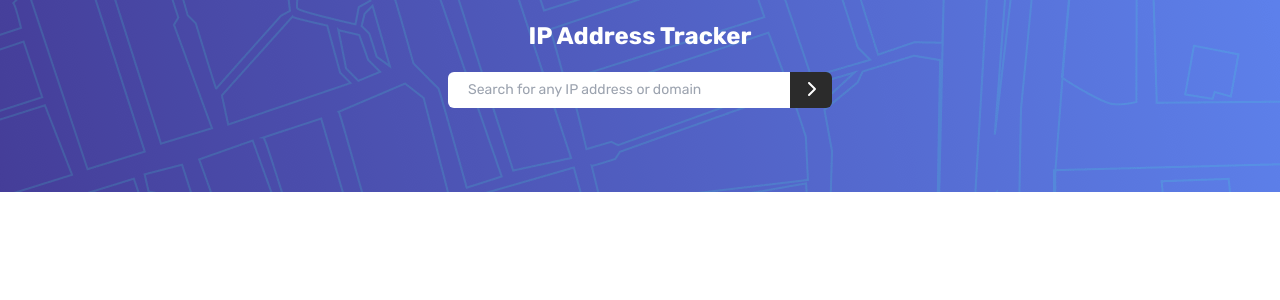
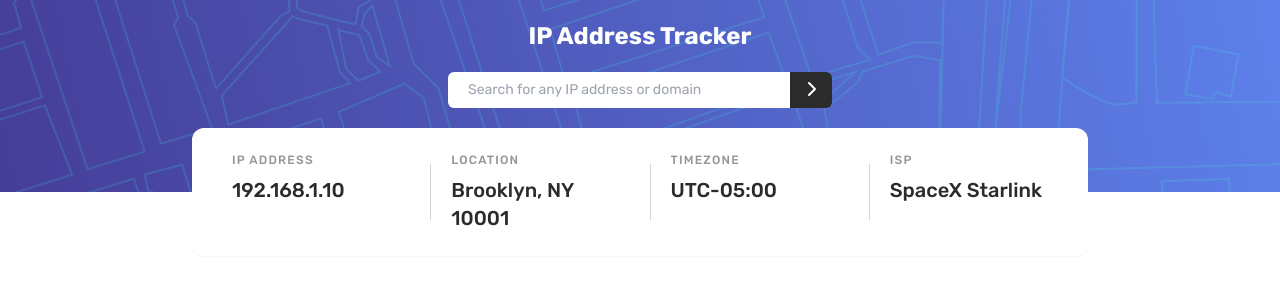
Before and after one commit to coderSuresh/ip-address-tracker, a React (Vite) app: page / in a window 1280 px wide. Shown: the top 300 px of the page. Built offline with nearby package versions, Linux system fonts and the light colour scheme.

Commit message:
non responsive details card

```diff
--- a/src/App.jsx
+++ b/src/App.jsx
@@ -1,10 +1,47 @@
 import Header from './components/Header'
+
+const Details = () => {
+  return (
+    <div className="mx-5">
+      <div className='flex gap-5 bg-white shadow-sm rounded-xl px-10 py-6 justify-between md:mx-auto mt-[-4rem] md:max-w-4xl w-full'>
+        <div className="ip flex-1">
+          <p className='text-xs text-dark-gray uppercase tracking-widest font-medium mb-2'>IP ADDRESS</p>
+          <p className="text-xl text-very-dark-gray font-medium">192.168.1.10</p>
+        </div>
+
+        <div className="divider my-3 ml-5 w-[1px] opacity-40 bg-dark-gray" />
+
+        <div className="location flex-1">
+          <p className='text-xs text-dark-gray uppercase tracking-widest font-medium mb-2'>LOCATION</p>
+          <p className="text-xl text-very-dark-gray font-medium">Brooklyn, NY 10001</p>
+        </div>
+
+        <div className="divider my-3 ml-5 w-[1px] opacity-40 bg-dark-gray" />
+
+        <div className="timezone flex-1 ">
+          <p className='text-xs text-dark-gray uppercase tracking-widest font-medium mb-2'>TIMEZONE</p>
+          <p className="text-xl text-very-dark-gray font-medium">UTC-05:00</p>
+        </div>
+
+        <div className="divider my-3 ml-5 w-[1px] opacity-40 bg-dark-gray" />
+
+        <div className="isp flex-1">
+          <p className='text-xs text-dark-gray uppercase tracking-widest font-medium mb-2'>ISP</p>
+          <p className="text-xl text-very-dark-gray font-medium">SpaceX Starlink</p>
+        </div>
+
+      </div>
+    </div>
+  )
+}
 
 const App = () => {
 
   return (
     <>
       <Header />
+      <Details />
+
     </>
   )
 }
--- a/src/styles/styles.css
+++ b/src/styles/styles.css
@@ -537,8 +537,67 @@ video {
   margin-bottom: 1.25rem;
 }
 
-.mt-5 {
-  margin-top: 1.25rem;
+.my-3 {
+  margin-top: 0.75rem;
+  margin-bottom: 0.75rem;
+}
+
+.my-2 {
+  margin-top: 0.5rem;
+  margin-bottom: 0.5rem;
+}
+
+.my-4 {
+  margin-top: 1rem;
+  margin-bottom: 1rem;
+}
+
+.mt-\[-\] {
+  margin-top: -;
+}
+
+.mt-\[-4rem\] {
+  margin-top: -4rem;
+}
+
+.mt-\[-2rem\] {
+  margin-top: -2rem;
+}
+
+.mt-\[-1\.5rem\] {
+  margin-top: -1.5rem;
+}
+
+.mt-\[-1\.2rem\] {
+  margin-top: -1.2rem;
+}
+
+.mb-1 {
+  margin-bottom: 0.25rem;
+}
+
+.mb-2 {
+  margin-bottom: 0.5rem;
+}
+
+.mb-3 {
+  margin-bottom: 0.75rem;
+}
+
+.mb-4 {
+  margin-bottom: 1rem;
+}
+
+.mt-\[rem\] {
+  margin-top: rem;
+}
+
+.ml-5 {
+  margin-left: 1.25rem;
+}
+
+.ml-6 {
+  margin-left: 1.5rem;
 }
 
 .flex {
@@ -549,12 +608,72 @@ video {
   height: 12rem;
 }
 
+.h-full {
+  height: 100%;
+}
+
+.h-\[80\%\] {
+  height: 80%;
+}
+
+.h-80 {
+  height: 20rem;
+}
+
 .w-full {
   width: 100%;
 }
 
+.w-1 {
+  width: 0.25rem;
+}
+
+.w-\[2px\] {
+  width: 2px;
+}
+
+.w-\[1px\] {
+  width: 1px;
+}
+
 .max-w-\[1440px\] {
   max-width: 1440px;
+}
+
+.flex-1 {
+  flex: 1 1 0%;
+}
+
+.justify-between {
+  justify-content: space-between;
+}
+
+.gap-4 {
+  gap: 1rem;
+}
+
+.gap-5 {
+  gap: 1.25rem;
+}
+
+.gap-8 {
+  gap: 2rem;
+}
+
+.rounded-md {
+  border-radius: 0.375rem;
+}
+
+.rounded {
+  border-radius: 0.25rem;
+}
+
+.rounded-lg {
+  border-radius: 0.5rem;
+}
+
+.rounded-xl {
+  border-radius: 0.75rem;
 }
 
 .rounded-l-md {
@@ -567,8 +686,35 @@ video {
   border-bottom-right-radius: 0.375rem;
 }
 
+.border-r {
+  border-right-width: 1px;
+}
+
+.border-r-2 {
+  border-right-width: 2px;
+}
+
 .bg-very-dark-gray {
   background-color: var(--very-dark-gray);
+}
+
+.bg-white {
+  --tw-bg-opacity: 1;
+  background-color: rgb(255 255 255 / var(--tw-bg-opacity));
+}
+
+.bg-dark-gray {
+  background-color: var(--dark-gray);
+}
+
+.bg-red-50 {
+  --tw-bg-opacity: 1;
+  background-color: rgb(254 242 242 / var(--tw-bg-opacity));
+}
+
+.bg-black {
+  --tw-bg-opacity: 1;
+  background-color: rgb(0 0 0 / var(--tw-bg-opacity));
 }
 
 .bg-header-pattern-mobile {
@@ -590,9 +736,34 @@ video {
   padding-bottom: 0.5rem;
 }
 
-.py-3 {
-  padding-top: 0.75rem;
-  padding-bottom: 0.75rem;
+.px-10 {
+  padding-left: 2.5rem;
+  padding-right: 2.5rem;
+}
+
+.py-5 {
+  padding-top: 1.25rem;
+  padding-bottom: 1.25rem;
+}
+
+.py-6 {
+  padding-top: 1.5rem;
+  padding-bottom: 1.5rem;
+}
+
+.py-7 {
+  padding-top: 1.75rem;
+  padding-bottom: 1.75rem;
+}
+
+.py-10 {
+  padding-top: 2.5rem;
+  padding-bottom: 2.5rem;
+}
+
+.py-8 {
+  padding-top: 2rem;
+  padding-bottom: 2rem;
 }
 
 .pt-5 {
@@ -613,13 +784,73 @@ video {
   line-height: 1.25rem;
 }
 
+.text-xs {
+  font-size: 0.75rem;
+  line-height: 1rem;
+}
+
+.text-xl {
+  font-size: 1.25rem;
+  line-height: 1.75rem;
+}
+
 .font-bold {
   font-weight: 700;
+}
+
+.font-medium {
+  font-weight: 500;
+}
+
+.uppercase {
+  text-transform: uppercase;
+}
+
+.leading-tight {
+  line-height: 1.25;
+}
+
+.tracking-wide {
+  letter-spacing: 0.025em;
+}
+
+.tracking-widest {
+  letter-spacing: 0.1em;
+}
+
+.text-very-dark-gray {
+  color: var(--very-dark-gray);
 }
 
 .text-white {
   --tw-text-opacity: 1;
   color: rgb(255 255 255 / var(--tw-text-opacity));
+}
+
+.text-dark-gray {
+  color: var(--dark-gray);
+}
+
+.opacity-5 {
+  opacity: 0.05;
+}
+
+.opacity-25 {
+  opacity: 0.25;
+}
+
+.opacity-50 {
+  opacity: 0.5;
+}
+
+.opacity-40 {
+  opacity: 0.4;
+}
+
+.shadow-sm {
+  --tw-shadow: 0 1px 2px 0 rgb(0 0 0 / 0.05);
+  --tw-shadow-colored: 0 1px 2px 0 var(--tw-shadow-color);
+  box-shadow: var(--tw-ring-offset-shadow, 0 0 #0000), var(--tw-ring-shadow, 0 0 #0000), var(--tw-shadow);
 }
 
 :root {
@@ -634,14 +865,6 @@ body {
 .focus\:outline-none:focus {
   outline: 2px solid transparent;
   outline-offset: 2px;
-}
-
-.active\:opacity-70:active {
-  opacity: 0.7;
-}
-
-.active\:opacity-90:active {
-  opacity: 0.9;
 }
 
 .active\:opacity-80:active {
@@ -659,23 +882,36 @@ body {
     margin-right: auto;
   }
 
-  .md\:max-w-xl {
-    max-width: 36rem;
+  .md\:mx-5 {
+    margin-left: 1.25rem;
+    margin-right: 1.25rem;
   }
 
-  .md\:max-w-lg {
-    max-width: 32rem;
-  }
-
-  .md\:max-w-md {
-    max-width: 28rem;
+  .md\:max-w-3xl {
+    max-width: 48rem;
   }
 
   .md\:max-w-sm {
     max-width: 24rem;
   }
 
+  .md\:max-w-4xl {
+    max-width: 56rem;
+  }
+
   .md\:bg-header-pattern-desktop {
     background-image: url('/images/pattern-bg-desktop.png');
   }
 }
+
+@media (min-width: 1024px) {
+  .lg\:mx-auto {
+    margin-left: auto;
+    margin-right: auto;
+  }
+
+  .lg\:mx-5 {
+    margin-left: 1.25rem;
+    margin-right: 1.25rem;
+  }
+}
```
